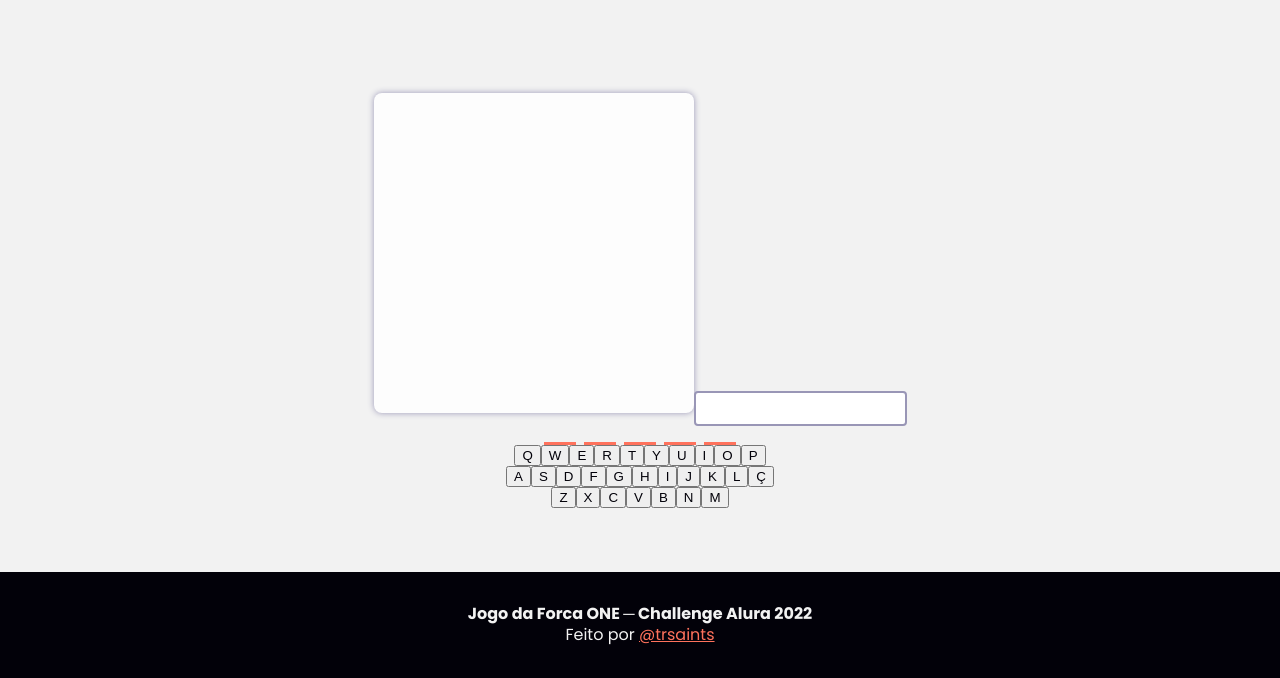
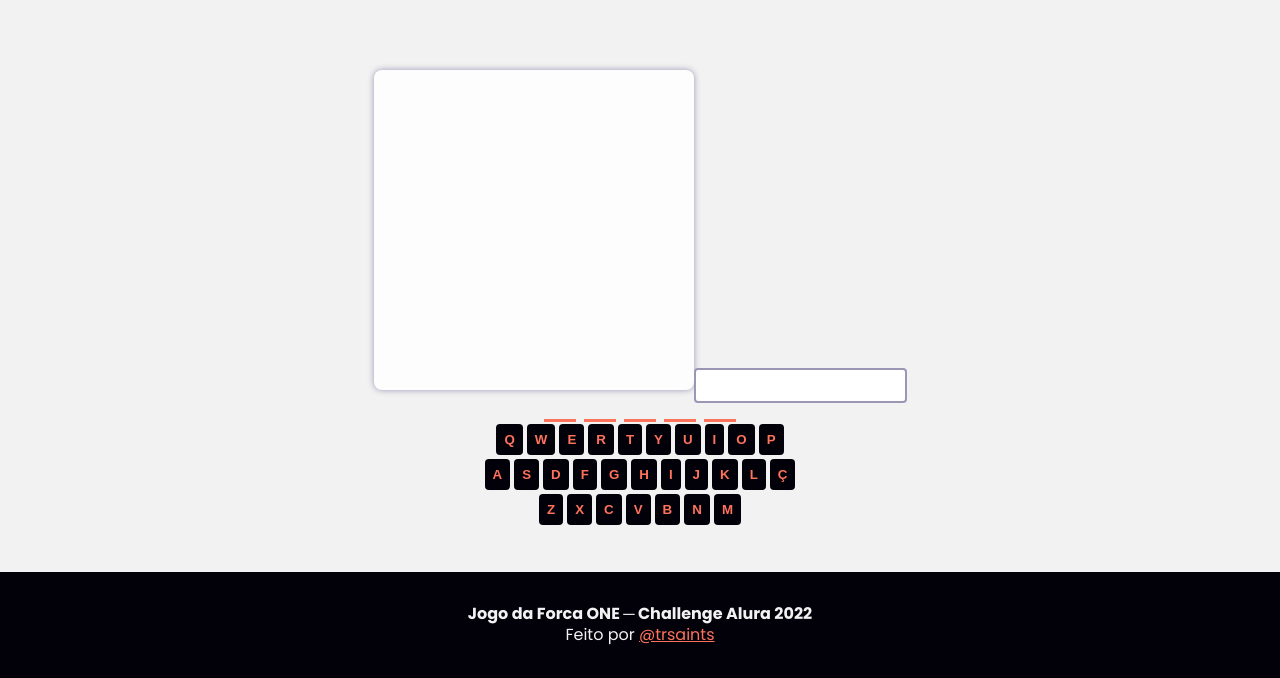
Before and after one commit to trsaints/challenge-hangman, a plain HTML site: page index.html in a window 1280 px wide. Both pictures are taken after a click on the button "NOVO JOGO". Shown: the part 122-800 px from the top of the page. Drawn offline with Linux system fonts and the light colour scheme.

Commit message:
Adicionado estilo ao teclado virtual

```diff
--- a/styles/game.css
+++ b/styles/game.css
@@ -59,7 +59,6 @@
 /* GAME SECTION */
 
 #game {
-  padding: 1rem 2rem;
   text-align: center;
 }
 
@@ -109,3 +108,22 @@
   border: none;
   box-shadow: none;
 }
+
+.virtual-keyboard {
+}
+
+.virtual-key {
+  margin: .125rem;
+  padding: .5rem;
+  background-color: var(--c-black);
+  border: none;
+  border-radius: .25rem;
+  color: var(--c-orange);
+  font-weight: bold;
+  transition: all .3s;
+}
+
+.virtual-key:hover, .virtual-key:active {
+  transform: scale(1.1);
+  background-color: var(--c-black-l);
+}
--- a/styles/main.css
+++ b/styles/main.css
@@ -7,6 +7,7 @@
   --c-orange: hsl(8, 100%, 68%);
   --c-orange-d: hsl(8, 95%,58%);
   --c-black: hsl(247, 82%, 2%);
+  --c-black-l: hsl(248, 42%, 15%);
   --c-gray-d: hsl(247, 18%, 65%);
   --c-gray: hsl(247, 38%, 85%);
   --c-white: hsl(0, 0%, 95%);
```
